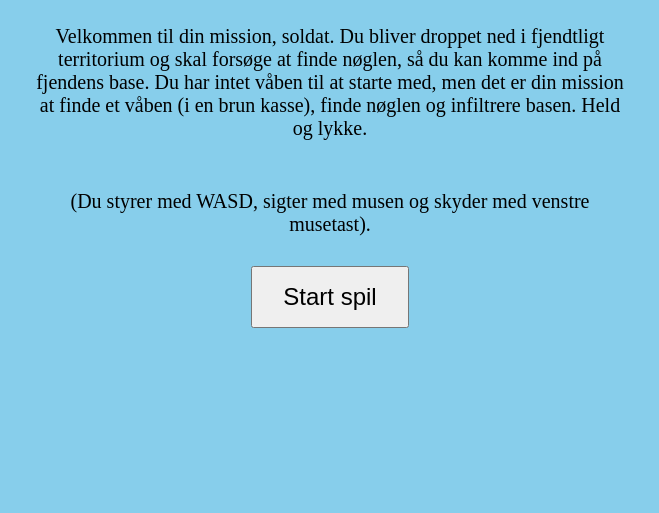
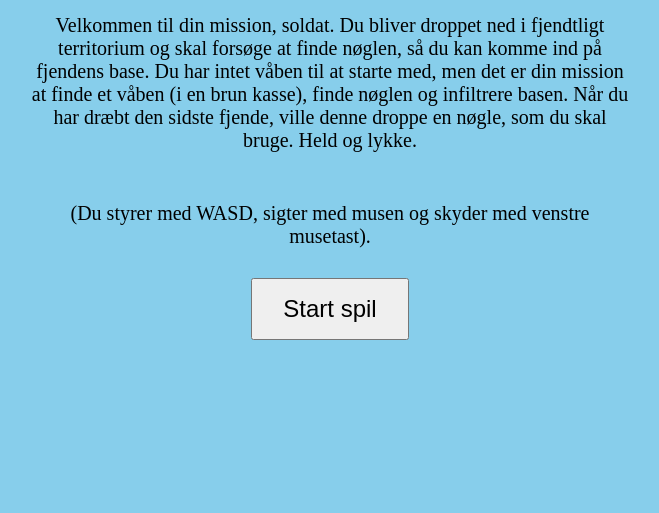
Before and after one commit to BrianHSAI/CodeName-Chaos, a plain HTML site: page index.html in a window 1280 px wide. Shown: the part 287-800 px from the top of the page, without its empty margins (310-969 px from the left). Drawn offline with Linux system fonts and the light colour scheme.

Commit message:
Update index.html

```diff
--- a/index.html
+++ b/index.html
@@ -75,7 +75,7 @@
 <body>
     <div id="startScreen">
         <h1>CODE NAME: Chaos</h1>
-        <p>Velkommen til din mission, soldat. Du bliver droppet ned i fjendtligt territorium og skal forsøge at finde nøglen, s&aring; du kan komme ind p&aring; fjendens base. Du har intet v&aring;ben til at starte med, men det er din mission at finde et v&aring;ben (i en brun kasse), finde n&oslash;glen og infiltrere basen. Held og lykke.</p>
+        <p>Velkommen til din mission, soldat. Du bliver droppet ned i fjendtligt territorium og skal forsøge at finde nøglen, s&aring; du kan komme ind p&aring; fjendens base. Du har intet v&aring;ben til at starte med, men det er din mission at finde et v&aring;ben (i en brun kasse), finde n&oslash;glen og infiltrere basen. Når du har dræbt den sidste fjende, ville denne droppe en nøgle, som du skal bruge. Held og lykke.</p>
         <p>(Du styrer med WASD, sigter med musen og skyder med venstre musetast).</p>
         <button id="startButton">Start spil</button>
     </div>
```
